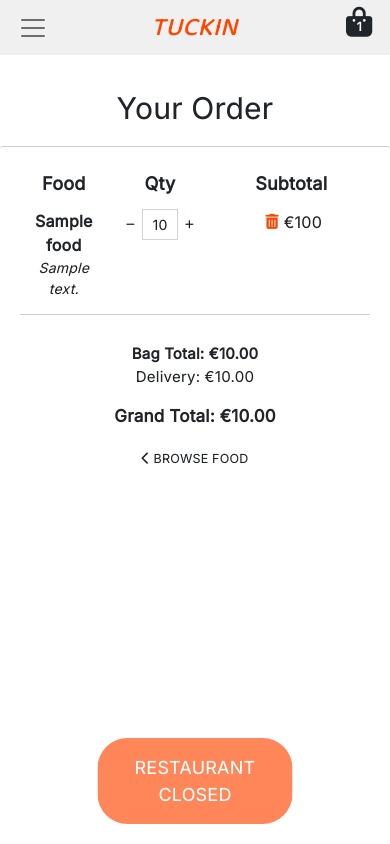
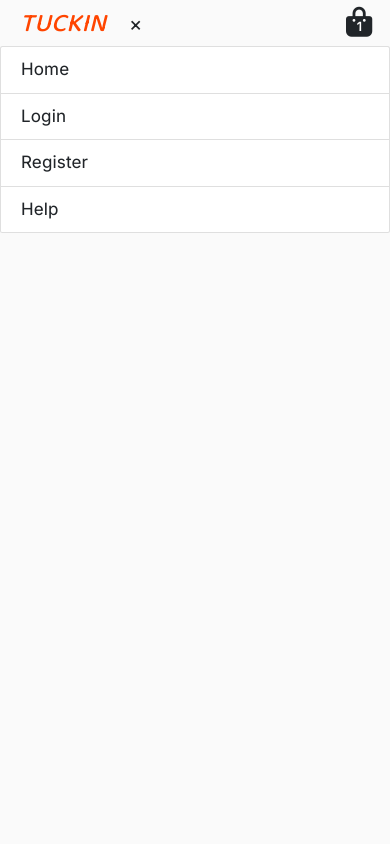
Before and after one commit to RichardByrne95/CI-MS4-TuckIn, a Django app: template bag/templates/bag/bag.html in a window 390 px wide. Run offline with Django 3.2, Linux system fonts and the light colour scheme; the template is opened without the code that fills it: most values are stand-ins (such as "Sample title", 1, 10 or a date in 2020); grey boxes marked "Sample" are stand-in pictures; parts of the project's set-up code (start-up, migrations or seed data) failed here and were passed over; some libraries are stand-ins or nearby versions.

Commit message:
Crete basic mobile sidebar

```diff
--- a/static/css/base.css
+++ b/static/css/base.css
@@ -355,6 +355,22 @@ header {
     color: orangered;
 }
 
+/* Mobile Sidebar */
+
+#sidebar-nav {
+    background-color: #fafafa;
+    height: 100vh;
+}
+
+#sidebar-logo,
+#sidebar-logo a {
+    padding: .5rem 1rem;
+}
+
+#sidebar-close {
+    font-size: 2rem;
+}
+
 /* ----------------------------------------- Footer */
 footer {
     position: absolute;
--- a/templates/base.html
+++ b/templates/base.html
@@ -99,6 +99,7 @@
         <!-- Mobile Nav -->
         <div class="row no-gutters d-flex d-lg-none">
             <nav class="navbar navbar-expand-lg {% if dynamic_navbar %}navbar-dark {% else %}navbar-light {% endif %}w-100 d-flex justify-content-between align-items-center {% if dynamic_navbar %}navbar-scroll-transition{% else %}navbar-block-colour{% endif %}" id="mobile-nav">
+                {% include 'includes/mobile-sidebar.html' %}
                 {% include 'includes/mobile-top-header.html' %}
             </nav>
         </div>
@@ -175,6 +176,19 @@
         {% endif %}
     {% endblock %}
 
+    <!-- Mobile sidebar nav -->
+    <script>
+        function openNav() {
+            document.getElementById("sidebar-nav").style.width = "100%";
+            document.getElementById("sidebar-nav").style.visibility = "visible";
+        }
+
+        function closeNav() {
+            document.getElementById("sidebar-nav").style.width = "0";
+            document.getElementById("sidebar-nav").style.visibility = "hidden";
+        }
+    </script>
+
 </body>
 
 </html>
--- /dev/null
+++ b/templates/includes/mobile-sidebar.html
@@ -0,0 +1,24 @@
+<div class="position-absolute start-0 top-0 w-100" id="sidebar-nav">
+    <div id="sidebar-logo">
+        <!-- Logo -->
+        <h2 class="d-inline-block logo mobile-logo">
+            <a class="font-italic text-dark navbar-brand {% if dynamic_navbar %}navbar-scroll-transition{% else %}navbar-brand-block-colour{% endif %}"
+                href="{% url 'home' %}">
+                TUCKIN
+            </a>
+        </h2>
+        <!-- Close button -->
+        <a href="javascript:void(0)" class="text-dark" id="sidebar-close" onclick="closeNav()" aria-label="Close">&times;</a>
+    </div>
+    <ul class="list-group d-flex justify-content-end">
+        <li class="list-group-item"><a href="{% url 'home' %}" class="text-dark nav-link">Home</a></li>
+        {% if request.user.is_authenticated %}
+            <li class="list-group-item"><a href="{% url 'customer_profile' %}" class="text-dark nav-link">Account</a></li>
+            <li class="list-group-item"><a href="{% url 'account_logout' %}" class="text-dark nav-link">Log Out</a></li>
+        {% else %}
+            <li class="list-group-item"><a href="{% url 'account_login' %}" class="text-dark nav-link">Login</a></li>
+            <li class="list-group-item"><a href="{% url 'account_signup' %}" class="text-dark nav-link">Register</a></li>
+        {% endif %}
+        <li class="list-group-item"><a href="#" class="text-dark nav-link">Help</a></li>
+    </ul>
+</div>
--- a/templates/includes/mobile-top-header.html
+++ b/templates/includes/mobile-top-header.html
@@ -1,12 +1,14 @@
-<!-- Sidebar Menu Toggler -->
-<button class="navbar-toggler {% if dynamic_navbar %}navbar-scroll-transition{% else %}navbar-toggler-block-colour{% endif %}" type="button" data-toggle="collapse" data-target="#main-nav" aria-controls="main-nav"
-    aria-expanded="false" aria-label="Toggle navigation">
+<!-- Sidebar Menu Toggler - referenced Bootstrap Docs https://getbootstrap.com/docs/5.0/components/navbar/#responsive-behaviors -->
+<a href="javascript:void(0)" onclick="openNav()"
+    class="navbar-toggler {% if dynamic_navbar %}navbar-scroll-transition{% else %}navbar-toggler-block-colour{% endif %}"
+    type="button" aria-controls="sidebar-nav" aria-expanded="false" aria-label="Open navigation">
     <span class="navbar-toggler-icon"></span>
-</button>
+</a>
 <!-- Logo -->
 <li class="list-inline-item">
     <h2 class="logo mobile-logo">
-        <a class="font-italic navbar-brand {% if dynamic_navbar %}navbar-scroll-transition{% else %}navbar-brand-block-colour{% endif %}" href="{% url 'home' %}">
+        <a class="font-italic navbar-brand {% if dynamic_navbar %}navbar-scroll-transition{% else %}navbar-brand-block-colour{% endif %}"
+            href="{% url 'home' %}">
             TUCKIN
         </a>
     </h2>
@@ -16,7 +18,8 @@
     <a class="{% if food_item_count %}font-weight-bold{% else %}text-black{% endif %} nav-link d-block d-lg-none"
         href="{% url 'view_bag' %}">
         <div class="text-center">
-            <i class="fa-stack-2x fas fa-shopping-bag fa-lg position-relative {% if dynamic_navbar %}text-white{% else %}text-dark{% endif %}">
+            <i
+                class="fa-stack-2x fas fa-shopping-bag fa-lg position-relative {% if dynamic_navbar %}text-white{% else %}text-dark{% endif %}">
                 <span class="fa-stack-1x my-2 {% if dynamic_navbar %}text-dark{% else %}text-white{% endif %}">
                     {% if food_item_count %}
                         {{ food_item_count }}
```
